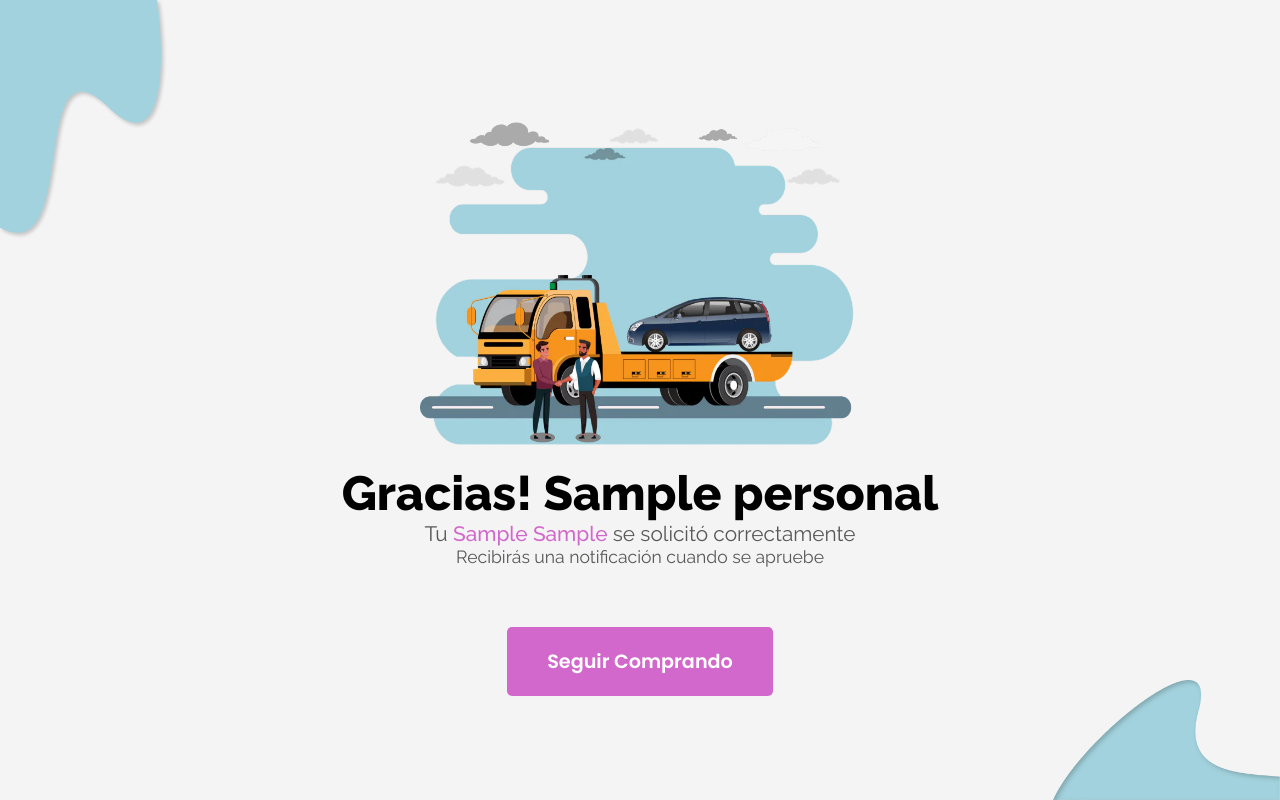
After one commit to ReizoVC/RentalMove-Flask, a Flask app: page /agradecimiento/1 in a window 1280 px wide. The commit adds this page. Run offline with Flask 3, Linux system fonts and the light colour scheme; a user stored in the database is signed in; tables that the repository leaves empty hold one stand-in row (values such as "Sample post").

Commit message:
penultimos cambios

```diff
--- a/models/prestamos.py
+++ b/models/prestamos.py
@@ -1,6 +1,7 @@
 from utils.db import db
 from flask_login import UserMixin
 from datetime import datetime
+from pytz import timezone
 
 class Prestamo(db.Model):
     id = db.Column(db.Integer, primary_key=True)
@@ -19,4 +20,7 @@ class Prestamo(db.Model):
         self.fecha_fin = fecha_fin
         self.precio_total = precio_total
         self.status = status
-        self.fecha_prestamo = fecha_prestamo or datetime.now().date()
+        if fecha_prestamo is None:
+            lima_tz = timezone('America/Lima')
+            fecha_prestamo = datetime.now(lima_tz).date()
+        self.fecha_prestamo = fecha_prestamo
--- a/requirements.txt
+++ b/requirements.txt
@@ -20,6 +20,7 @@ psycopg2==2.9.10
 python-dotenv==1.0.1
 python-engineio==4.11.2
 python-socketio==5.12.1
+pytz==2025.1
 simple-websocket==1.1.0
 SQLAlchemy==2.0.37
 typing_extensions==4.12.2
--- a/routes/inicio.py
+++ b/routes/inicio.py
@@ -7,6 +7,7 @@ from models.prestamos import Prestamo
 from utils.db import db
 from datetime import datetime
 from sqlalchemy import func
+from pytz import timezone
 
 inicio = Blueprint('inicio', __name__)
 
@@ -89,9 +90,8 @@ def alquilar_auto(auto_id):
         dias = (datetime.strptime(fecha_fin, '%Y-%m-%d') - datetime.strptime(fecha_inicio, '%Y-%m-%d')).days
         precio_total = dias * auto.precio_dia
         status = 'pendiente'
-        fecha_prestamo = datetime.now().date()
-
-
+        lima_tz = timezone('America/Lima')
+        fecha_prestamo = datetime.now(lima_tz).date()
 
         transaccion = Prestamo(
             usuario_id=current_user.id,
@@ -111,6 +111,12 @@ def alquilar_auto(auto_id):
         db.session.commit()
 
         flash('Transacción completada exitosamente')
-        return redirect(url_for('inicio.catalogoautos'))
+        return redirect(url_for('inicio.agradecimiento', auto_id=auto.id))
 
     return render_template('inners/alquilar_auto.html', auto=auto)
+
+@inicio.route('/agradecimiento/<int:auto_id>')
+@login_required
+def agradecimiento(auto_id):
+    auto = Auto.query.get_or_404(auto_id)
+    return render_template('pages/agradecimiento.html', auto=auto)
--- /dev/null
+++ b/static/css/thanking.css
@@ -0,0 +1,161 @@
+*{
+    margin: 0;
+    padding: 0;
+    box-sizing: border-box;
+}
+
+body {
+    margin: 0;
+    padding: 0;
+    display: flex;
+    justify-content: center;
+    align-items: center;
+    height: 100vh;
+    background-color: #f4f4f4;
+}
+.container {
+    text-align: center;
+    font-family: "Raleway", sans-serif;
+    display: flex;
+    flex-direction: column;
+    justify-content: space-between;
+    align-items: center;
+    h1{
+        font-weight: 800;
+        font-size: 3em;
+    }
+    p{
+        font-size: 1.3em;
+        color: #585858;
+        span{
+            color: #D268CC;
+            font-weight: 500;
+        }
+    }
+    .subTittle {
+        font-size: 1.3em;
+    }
+    .text{
+        font-size: 1.1em;
+    }
+}
+.button {
+    display: inline-block;
+    font-size: 1.2em;
+    margin-top: 60px;
+    padding: 20px 40px;
+    background-color: #D268CC;
+    max-width: fit-content;
+    color: white;
+    text-decoration: none;
+    border-radius: 5px;
+    font-family: "Poppins", sans-serif;
+    font-weight: 600;
+
+}
+
+
+.upper-left {
+    position: absolute;
+    top: 0;
+    left: 0;
+    height: 30vh;
+}
+.lower-right {
+    position: absolute;
+    bottom: 0;
+    right: 0;
+    height: 15vh;
+}
+
+.entregaimg{
+    height: 45vh;
+}
+
+@media (max-width: 1200px) {
+    .container h1 {
+        font-size: 2.5em;
+    }
+    .container p {
+        font-size: 1.2em;
+    }
+    .container .subTittle {
+        font-size: 1.2em;
+    }
+    .container .text {
+        font-size: 1em;
+    }
+    .button {
+        font-size: 1.1em;
+        padding: 15px 30px;
+    }
+    .entregaimg {
+        height: 40vh;
+    }
+}
+
+@media (max-width: 992px) {
+    .container h1 {
+        font-size: 2em;
+    }
+    .container p {
+        font-size: 1em;
+    }
+    .container .subTittle {
+        font-size: 1em;
+    }
+    .container .text {
+        font-size: 0.9em;
+    }
+    .button {
+        font-size: 1em;
+        padding: 10px 20px;
+    }
+    .entregaimg {
+        height: 35vh;
+    }
+}
+
+@media (max-width: 768px) {
+    .container h1 {
+        font-size: 1.8em;
+    }
+    .container p {
+        font-size: 0.9em;
+    }
+    .container .subTittle {
+        font-size: 0.9em;
+    }
+    .container .text {
+        font-size: 0.8em;
+    }
+    .button {
+        font-size: 0.9em;
+        padding: 8px 16px;
+    }
+    .entregaimg {
+        height: 30vh;
+    }
+}
+
+@media (max-width: 576px) {
+    .container h1 {
+        font-size: 1.5em;
+    }
+    .container p {
+        font-size: 0.8em;
+    }
+    .container .subTittle {
+        font-size: 0.8em;
+    }
+    .container .text {
+        font-size: 0.7em;
+    }
+    .button {
+        font-size: 0.8em;
+        padding: 6px 12px;
+    }
+    .entregaimg {
+        height: 25vh;
+    }
+}
--- a/templates/adminPages/ad_home.html
+++ b/templates/adminPages/ad_home.html
@@ -190,6 +190,9 @@
                         <p>Exentricos <span>50%</span></p>
                     </div>
                     <input type="hidden" id="daily-income" value="{{ daily_income }}">
+                    <input type="hidden" id="income-economicos" value="{{ income_economicos }}">
+                    <input type="hidden" id="income-lujosos" value="{{ income_lujosos }}">
+                    <input type="hidden" id="income-excentricos" value="{{ income_excentricos }}">
                 </div>
                 <div class="incomeStatus incomeStatusSemana">
                     <p>Ingresos en la semana</p>
--- /dev/null
+++ b/templates/pages/agradecimiento.html
@@ -0,0 +1,26 @@
+<!DOCTYPE html>
+<html lang="es">
+<head>
+    <meta charset="UTF-8">
+    <meta name="viewport" content="width=device-width, initial-scale=1.0">
+    <title>Gracias por su compra</title>
+    <link rel="shortcut icon" href="{{ url_for('static', filename='images/logo.ico') }}" type="image/x-icon">
+    <link rel="stylesheet" href="{{ url_for('static', filename='css/thanking.css') }}">
+    <link rel="preconnect" href="https://fonts.googleapis.com">
+    <link rel="preconnect" href="https://fonts.gstatic.com" crossorigin>
+    <link href="https://fonts.googleapis.com/css2?family=Poppins:ital,wght@0,100;0,200;0,300;0,400;0,500;0,600;0,700;0,800;0,900;1,100;1,200;1,300;1,400;1,500;1,600;1,700;1,800;1,900&family=Raleway:ital,wght@0,100..900;1,100..900&display=swap" rel="stylesheet">
+</head>
+<body>
+    <img src="{{url_for('static', filename='images/thankingPage/upperleft.png')}}" alt="" class="upper-left">
+    <div class="container">
+        <img src="{{url_for('static', filename='images/thankingPage/entregaimg.png')}}" alt="" class="entregaimg">
+        <div class="thanksTextContainer">
+            <h1>Gracias! {{ current_user.nombre }}</h1>
+            <p class="subTittle">Tu <span>{{ auto.marca }} {{ auto.modelo }}</span> se solicitó correctamente</p>
+            <p class="text">Recibirás una notificación cuando se apruebe</p>
+        </div>
+        <a href="{{ url_for('inicio.catalogoautos') }}" class="button">Seguir Comprando</a>
+    </div>
+    <img src="{{url_for('static', filename='images/thankingPage/lowerright.png')}}" alt="" class="lower-right">
+</body>
+</html>
--- a/templates/partials/_header.html
+++ b/templates/partials/_header.html
@@ -34,6 +34,10 @@
         </div>
 
     </nav>
+    <script>
+        const currentUser = {{ 'true' if current_user.is_authenticated else 'false' }};
+        const currentUserRole = "{{ current_user.rol if current_user.is_authenticated else '' }}";
+    </script>
     <dialog id="signinDialog" class="signinDialog">
         <div class="container">
             <div class="left-section">
```
Also changed, not shown: routes/admn.py (+13 -2 lines), static/css/styles.css (+16 -0 lines), static/js/admn_gestAut/date.js (+18 -8 lines), static/js/admn_gestAut/graficoDaily.js (+28 -16 lines), static/js/home.js (+49 -0 lines), templates/inners/alquilar_auto.html (+25 -1 lines), templates/pages/catalogo.html (+5 -4 lines), templates/pages/index.html (+6 -2 lines), static/images/thankingPage/entregaimg.png (added), static/images/thankingPage/lowerright.png (added), static/images/thankingPage/upperleft.png (added).
